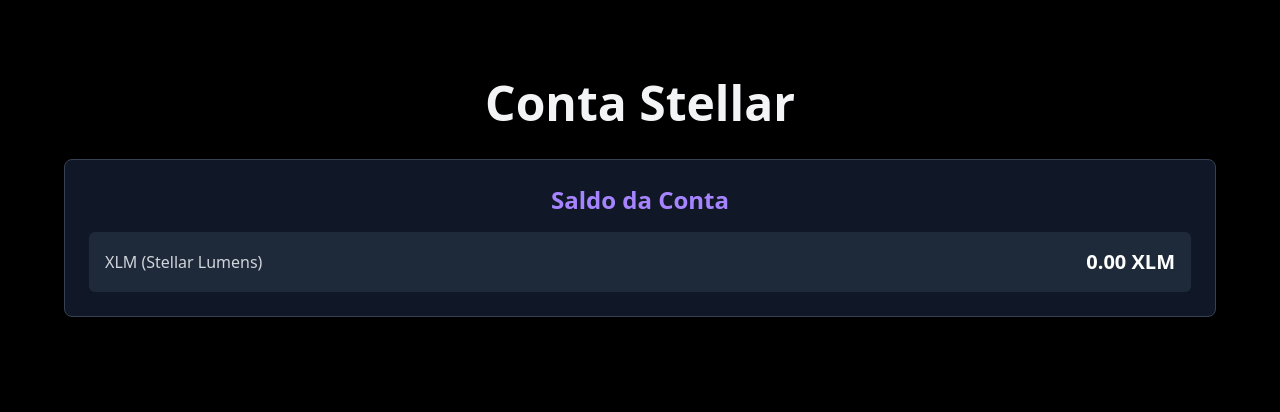
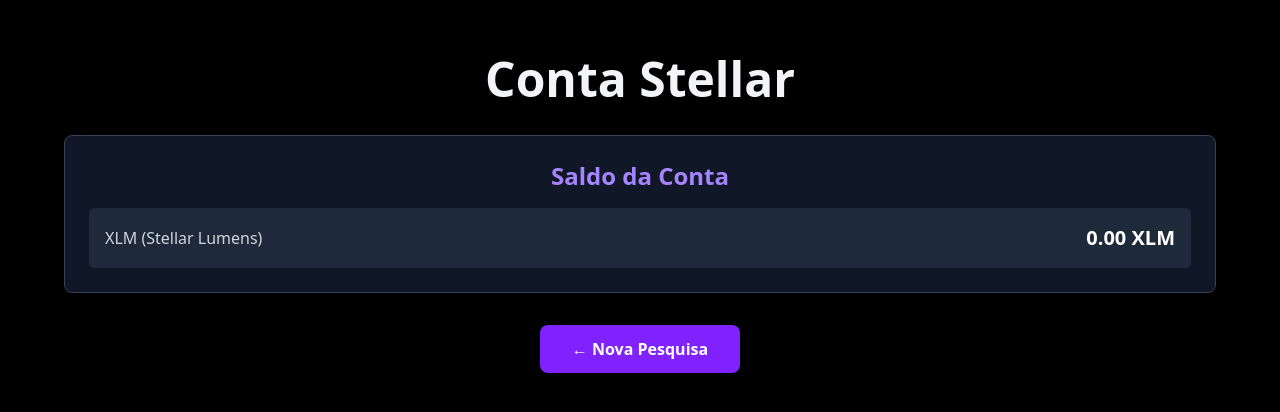
Before and after one commit to rafael-tagliamento/esquenta-block-chain, a React (Vite) app in the folder frontend/: page /acesso/1 in a window 1280 px wide. Shown: the part 186-598 px from the top of the page. Built offline with nearby package versions, Linux system fonts and the light colour scheme.

Commit message:
feat: Adiciona botão de retorno para a home

```diff
--- a/frontend/src/pages/ResultPage.jsx
+++ b/frontend/src/pages/ResultPage.jsx
@@ -1,8 +1,9 @@
-import { useLocation } from "react-router-dom";
+import { useLocation, useNavigate } from "react-router-dom";
 import MarkdownRenderer from "../components/MarkdownRenderer";
 
 const ResultPage = () => {
   const { state } = useLocation();
+  const navigate = useNavigate();
   const reportData = state?.reportData;
   const saldo = reportData?.balance || [];
   const chave = reportData?.account_id || [];
@@ -42,6 +43,15 @@
             </div>
           </div>
         )}
+
+        <div className="mt-8">
+          <button
+            onClick={() => navigate('/')}
+            className="bg-violet-600 hover:bg-violet-700 text-white font-bold py-3 px-8 rounded-lg transition-colors duration-200 inline-flex items-center gap-2"
+          >
+            ← Nova Pesquisa
+          </button>
+        </div>
       </div>
     </div>
   );
```
